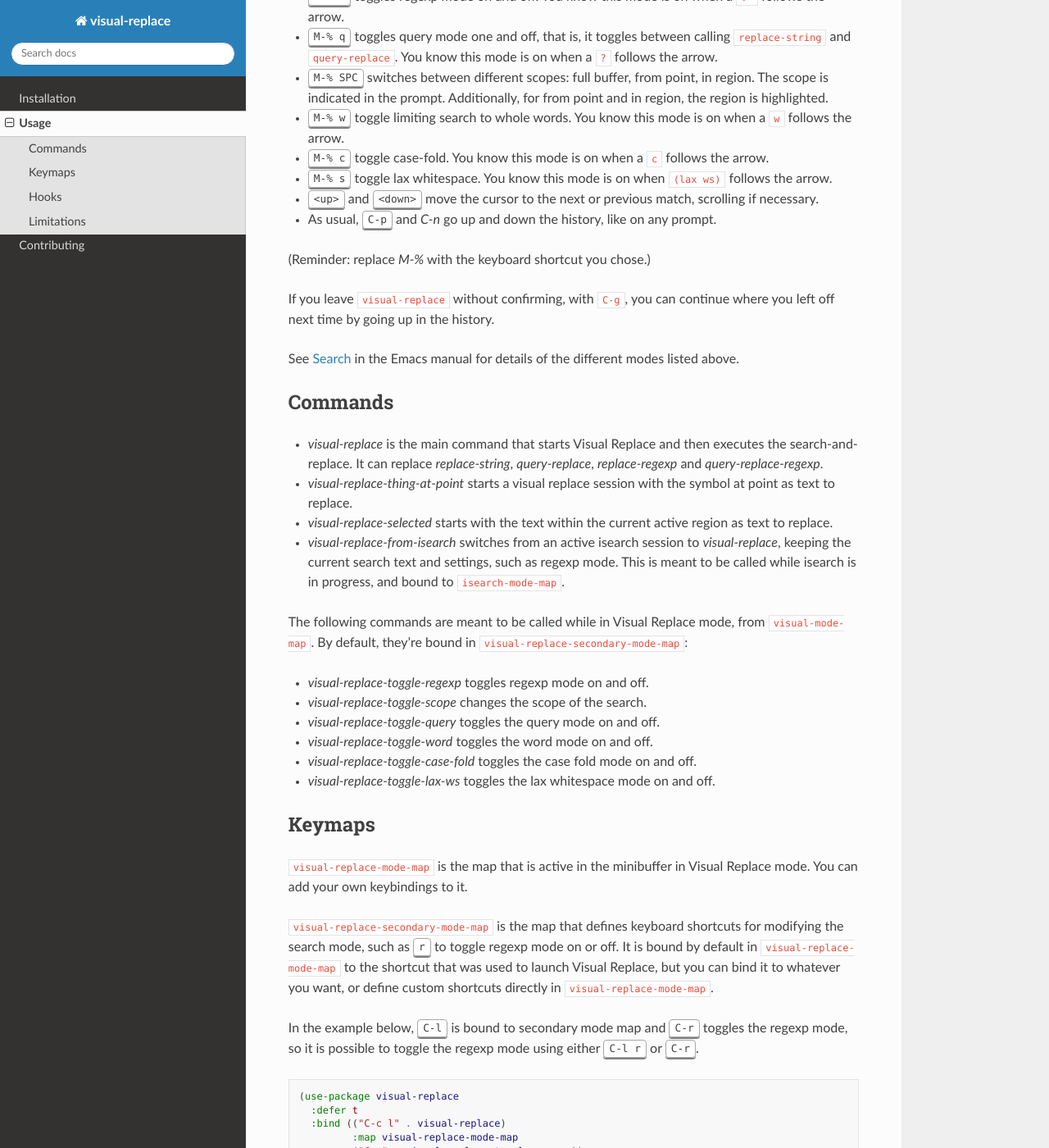
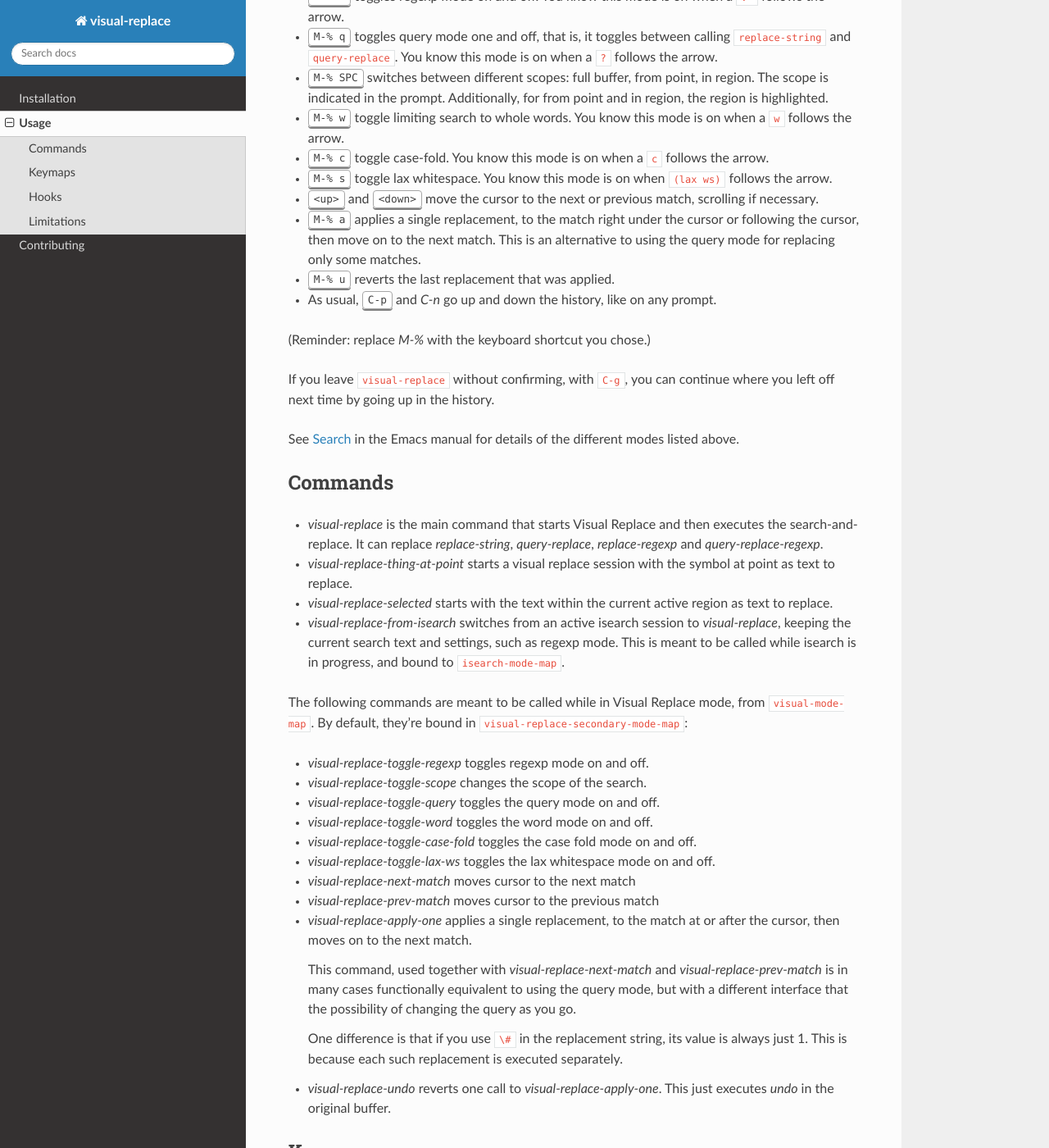
Before and after one commit to szermatt/visual-replace, a Sphinx documentation site: the page built from docs/source/usage.rst, in a window 1280 px wide and 1400 px high, scrolled down 1983 px. Shown: the whole window at 82% size. Built offline with Sphinx 7.4.7 and the Read the Docs theme 3.1.0, drawn with Linux system fonts in a browser that asks for light colours.

Commit message:
feat: Replace one single match from preview.
This change introduces visual-replace-apply-one, that's bound to 'a' in
visual-replace-secondary-map, which replaces one single match following
the cursor. This allows going through the matches with <up> and <down>
then apply the replacements you want instead of using query mode.

Fixes #7

```diff
--- a/docs/source/usage.rst
+++ b/docs/source/usage.rst
@@ -98,6 +98,13 @@
 * :kbd:`<up>` and :kbd:`<down>` move the cursor to the next or
   previous match, scrolling if necessary.
 
+* :kbd:`M-% a` applies a single replacement, to the match right under
+  the cursor or following the cursor, then move on to the next match.
+  This is an alternative to using the query mode for replacing only
+  some matches.
+
+* :kbd:`M-% u` reverts the last replacement that was applied.
+
 * As usual, :kbd:`C-p` and `C-n` go up and down the history, like on any prompt.
 
 (Reminder: replace *M-%* with the keyboard shortcut you chose.)
@@ -140,6 +147,10 @@
    pair: command; visual-replace-toggle-word
    pair: command; visual-replace-toggle-case-fold
    pair: command; visual-replace-toggle-lax-ws
+   pair: command; visual-replace-next-match
+   pair: command; visual-replace-prev-match
+   pair: command; visual-replace-apply-one
+   pair: command; visual-replace-undo
 
 The following commands are meant to be called while in Visual Replace
 mode, from :code:`visual-mode-map`. By default, they're bound in
@@ -151,6 +162,22 @@
 * `visual-replace-toggle-word` toggles the word mode on and off.
 * `visual-replace-toggle-case-fold` toggles the case fold mode on and off.
 * `visual-replace-toggle-lax-ws` toggles the lax whitespace mode on and off.
+* `visual-replace-next-match` moves cursor to the next match
+* `visual-replace-prev-match` moves cursor to the previous match
+* `visual-replace-apply-one` applies a single replacement, to the
+  match at or after the cursor, then moves on to the next match.
+
+  This command, used together with `visual-replace-next-match` and
+  `visual-replace-prev-match` is in many cases functionally equivalent
+  to using the query mode, but with a different interface that the
+  possibility of changing the query as you go.
+
+  One difference is that if you use :code:`\\#` in the replacement
+  string, its value is always just 1. This is because each such
+  replacement is executed separately.
+* `visual-replace-undo` reverts one call to
+  `visual-replace-apply-one`. This just executes `undo` in the
+  original buffer.
 
 Keymaps
 -------
```
Also changed, not shown: 4 other files.
